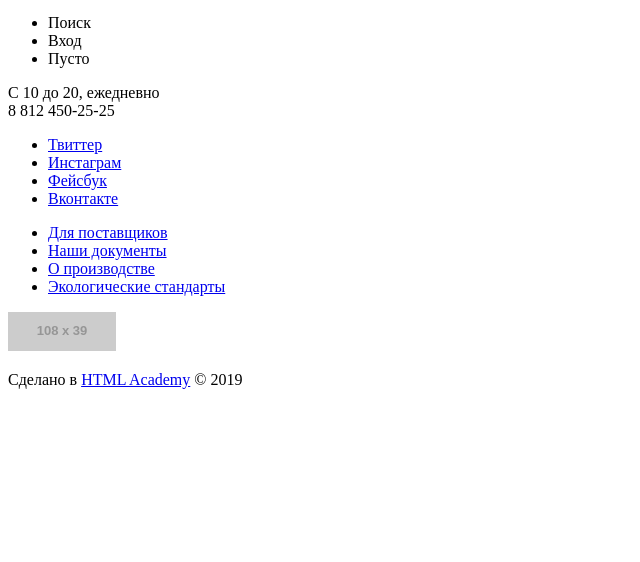
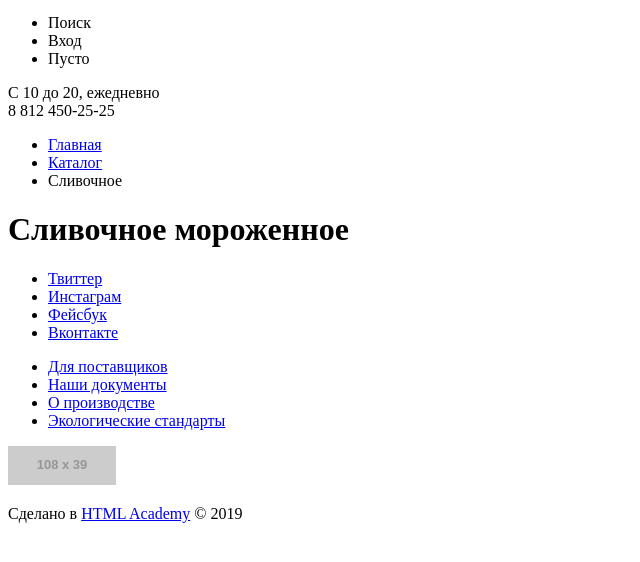
Before and after one commit to Ojiobo/1046437-gllacy-25, a plain HTML site: page catalog.html in a window 1280 px wide. Shown: the part 148-710 px from the top of the page, without its empty margins (0-640 px from the left). Drawn offline with Linux system fonts and the light colour scheme; placeholder pictures from the web are drawn by us.

Commit message:
Добавил шапку в мейн с хлебными крошками и h1

```diff
--- a/catalog.html
+++ b/catalog.html
@@ -36,7 +36,12 @@
   		<main class="container">
 
   			<header class="main-header">
-
+  				<ul class="breadcrumbs">
+  					<li><a href="index.html">Главная</a></li>
+  					<li><a href="catalog.html">Каталог</a></li>
+  					<li class="breadcrumbs-active">Сливочное</li>
+  				</ul>
+  				<h1>Сливочное мороженное</h1>
   			</header>
 
   		</main>
```
